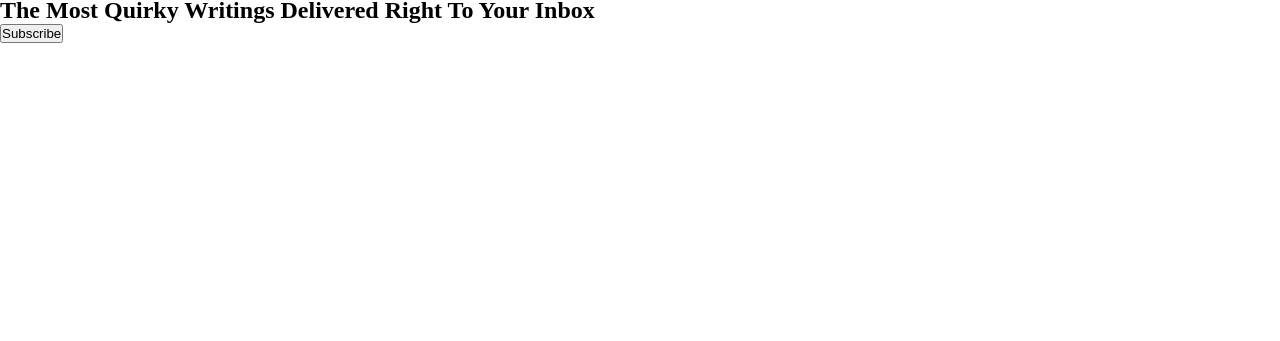
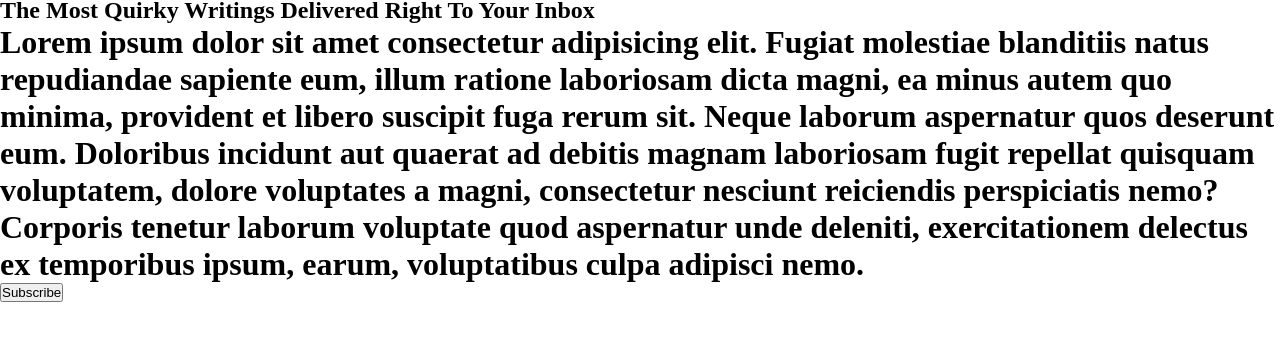
Before and after one commit to nasilbek0307/git-test, a plain HTML site: page index.html in a window 1280 px wide. Shown: the part 129-470 px from the top of the page. Drawn offline with Linux system fonts and the light colour scheme.

Commit message:
h1 da so'z qo'shhdm

```diff
--- a/index.html
+++ b/index.html
@@ -38,7 +38,17 @@
             <h2>The Most Quirky Writings Delivered Right To Your Inbox</h2>
         </div>
         <div>
+            <h1>Lorem ipsum dolor sit amet consectetur adipisicing elit.
+                 Fugiat molestiae blanditiis natus repudiandae sapiente eum,
+                 illum ratione laboriosam dicta magni, ea minus autem quo minima,
+                 provident et libero suscipit fuga rerum sit. Neque laborum aspernatur
+                  quos deserunt eum. Doloribus incidunt aut quaerat ad debitis magnam laboriosam
+                  fugit repellat quisquam voluptatem, dolore voluptates a magni, consectetur
+                  nesciunt reiciendis perspiciatis nemo? Corporis tenetur laborum voluptate
+                  quod aspernatur unde deleniti, exercitationem delectus ex temporibus ipsum,
+                   earum, voluptatibus culpa adipisci nemo.
 
+            </h1>
             <button>Subscribe</button>
         </div>
         </nav>
```
